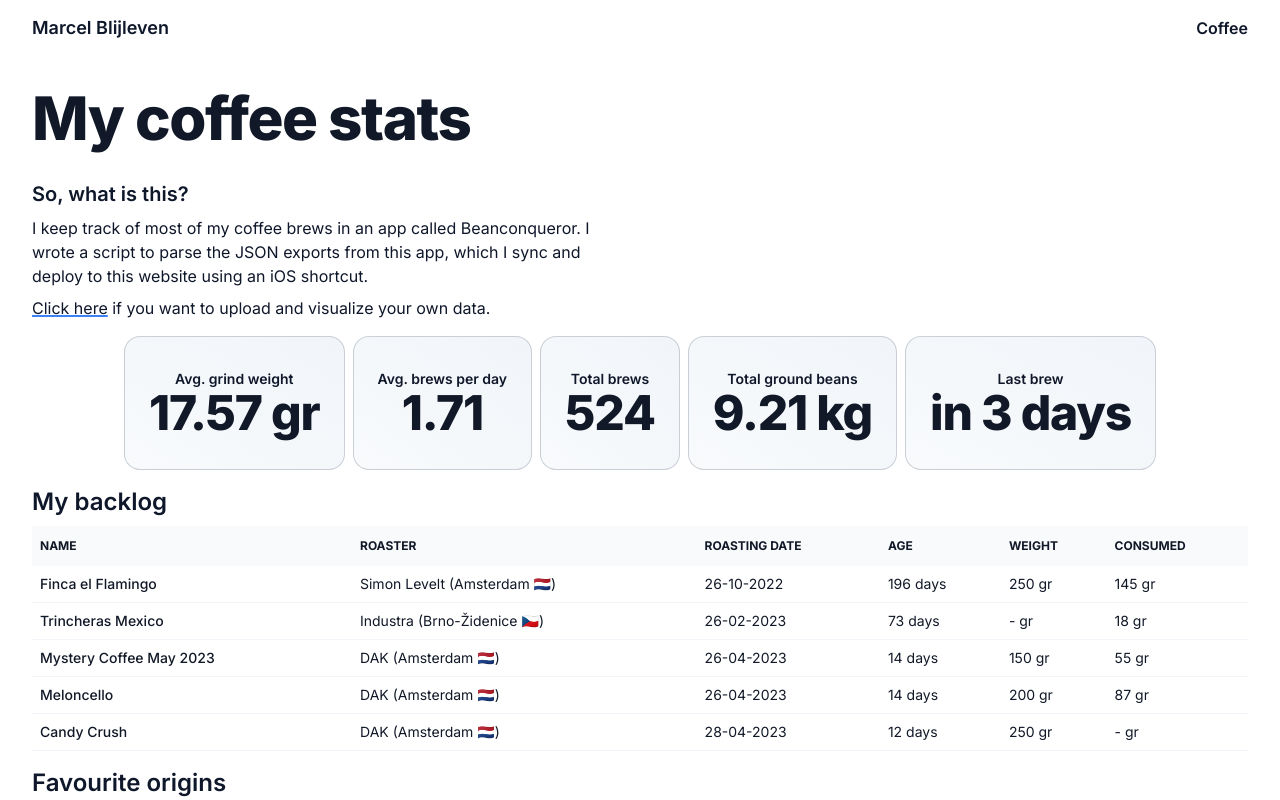
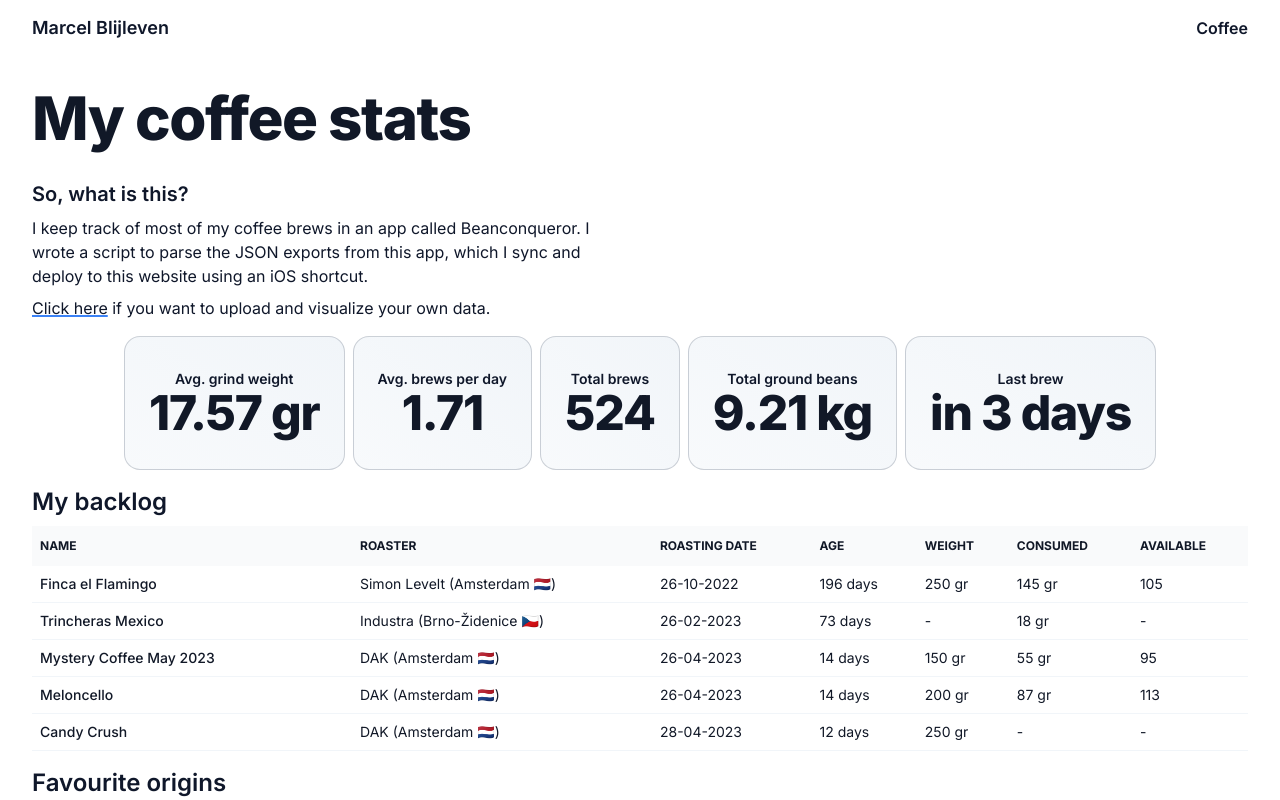
Before and after one commit to marcelblijleven/marcelblijleven.com, a Next.js app: page /coffee in a window 1280 px wide. Shown: the top 800 px of the page. Built offline with nearby package versions, Linux system fonts and the light colour scheme.

Commit message:
feat: add available beans to backlog stats

```diff
--- a/src/app/coffee/components/BacklogStats.tsx
+++ b/src/app/coffee/components/BacklogStats.tsx
@@ -52,6 +52,7 @@ export default function BacklogStats(props: BacklogStatsProps) {
                         <th scope={"col"} className={"font-bold px-2"}>Age</th>
                         <th scope={"col"} className={"font-bold px-2"}>Weight</th>
                         <th scope={"col"} className={"font-bold px-2"}>Consumed</th>
+                        <th scope={"col"} className={"font-bold px-2"}>Available</th>
                     </tr>
                     </thead>
 
@@ -71,10 +72,13 @@ export default function BacklogStats(props: BacklogStatsProps) {
                                     {getAge(bean.roastingDate)}
                                 </td>
                                 <td className={"p-2"}>
-                                    {`${bean.weight || "-"} gr`}
+                                    {bean.weight ? `${bean.weight} gr`: "-"}
                                 </td>
                                 <td className={"p-2"}>
-                                    {`${props.usage[bean.name.toLowerCase()] || "-"} gr`}
+                                    {props.usage[bean.name.toLowerCase()] ? `${props.usage[bean.name.toLowerCase()]} gr`: "-"}
+                                </td>
+                                <td className={"p-2"}>
+                                    {bean.weight && props.usage[bean.name.toLowerCase()] ? bean.weight - props.usage[bean.name.toLowerCase()] : "-"}
                                 </td>
                             </tr>
                         )
```
